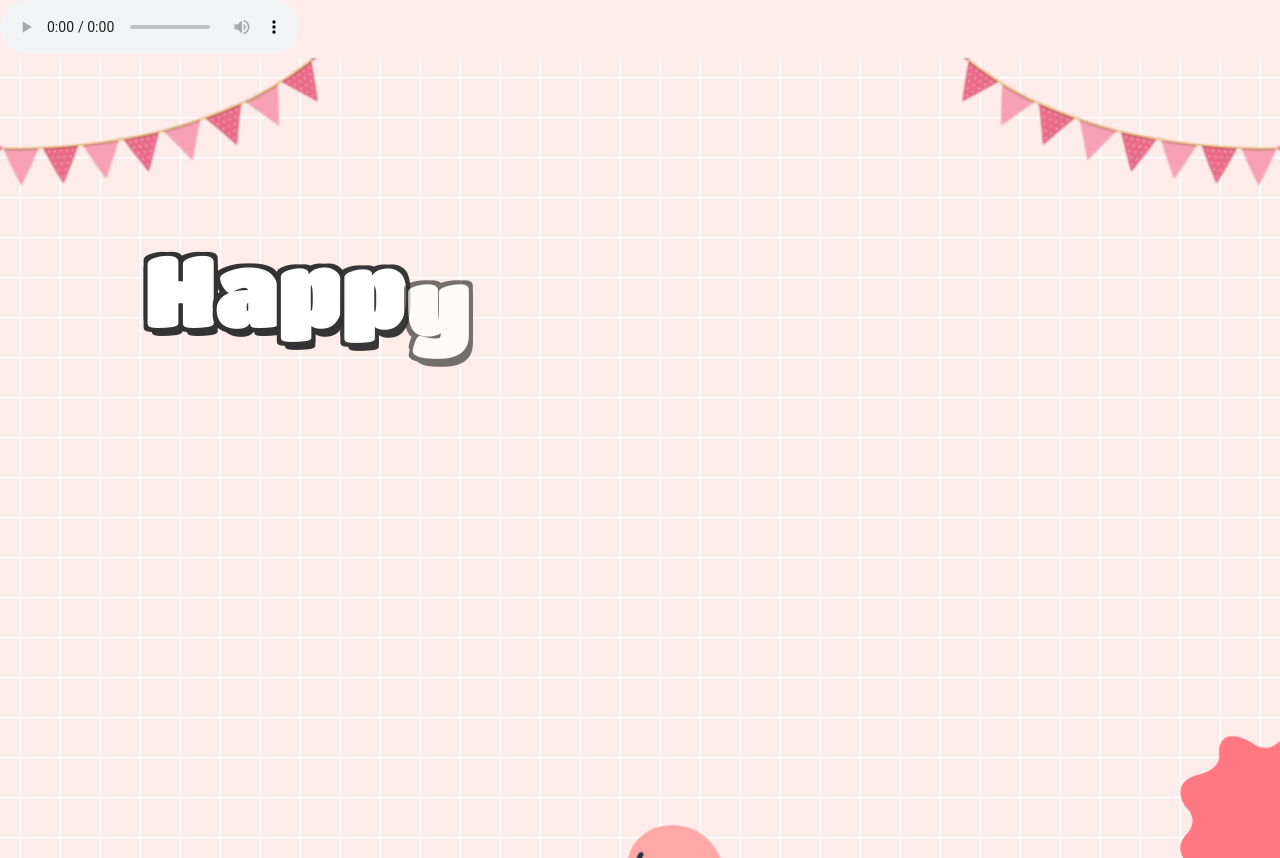
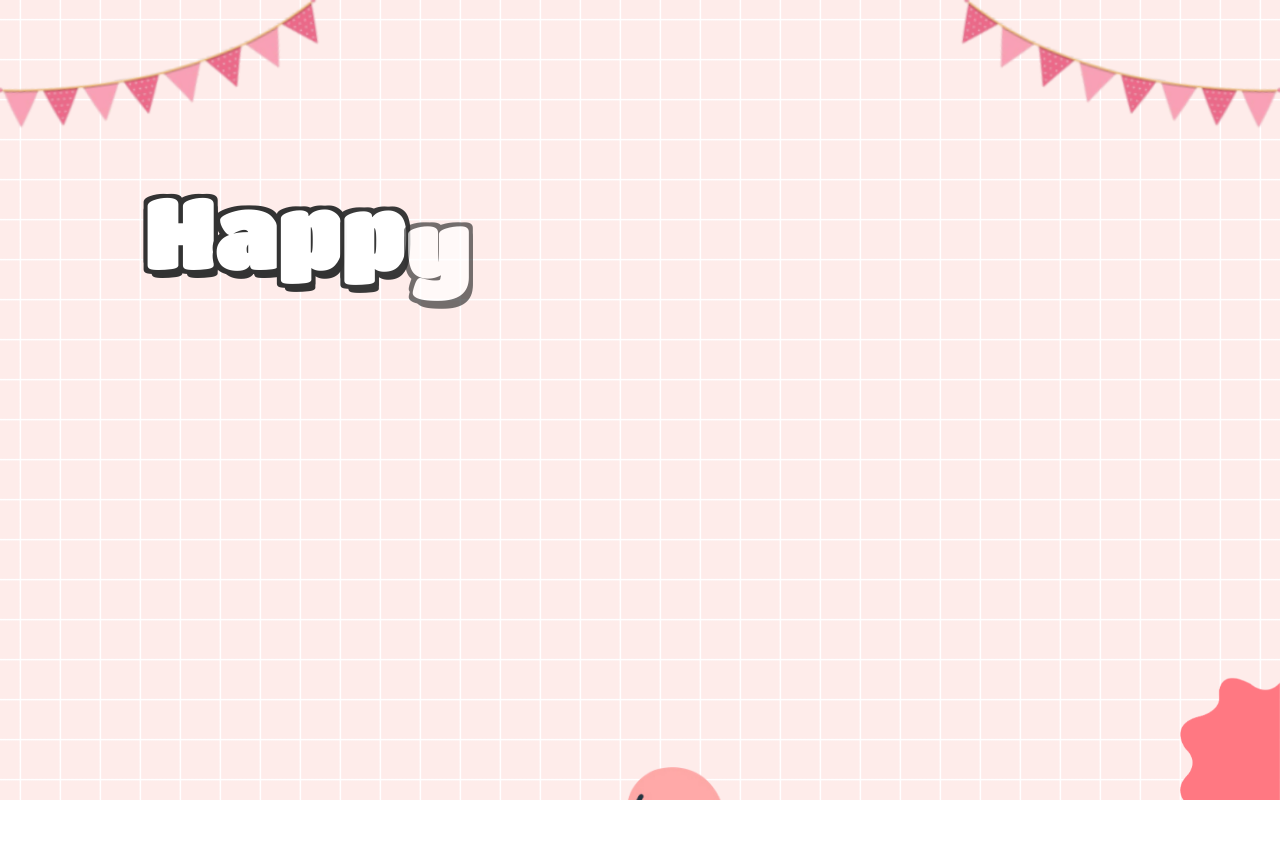
Before and after one commit to christian121-2/hppybrthdyyy, a plain HTML site: page index.html in a window 1280 px wide. After the commit the page ends 800 px from the top, so only its background shows below. Drawn offline with nearby package versions, Linux system fonts and the light colour scheme; a web font is replaced by a local one.

Commit message:
Hide audio controls and keep autoplay loop

```diff
--- a/index.html
+++ b/index.html
@@ -9,7 +9,7 @@
   <script src="https://code.jquery.com/jquery-3.7.1.min.js"></script>
 </head>
 <body>
-  <audio id="background-music" autoplay loop controls preload="auto">
+  <audio id="background-music" autoplay loop preload="auto">
     <source src="satokin-happy-birthday-ukulele-600716.mp3" type="audio/mpeg">
     Browser Anda tidak mendukung pemutar audio.
   </audio>
```
